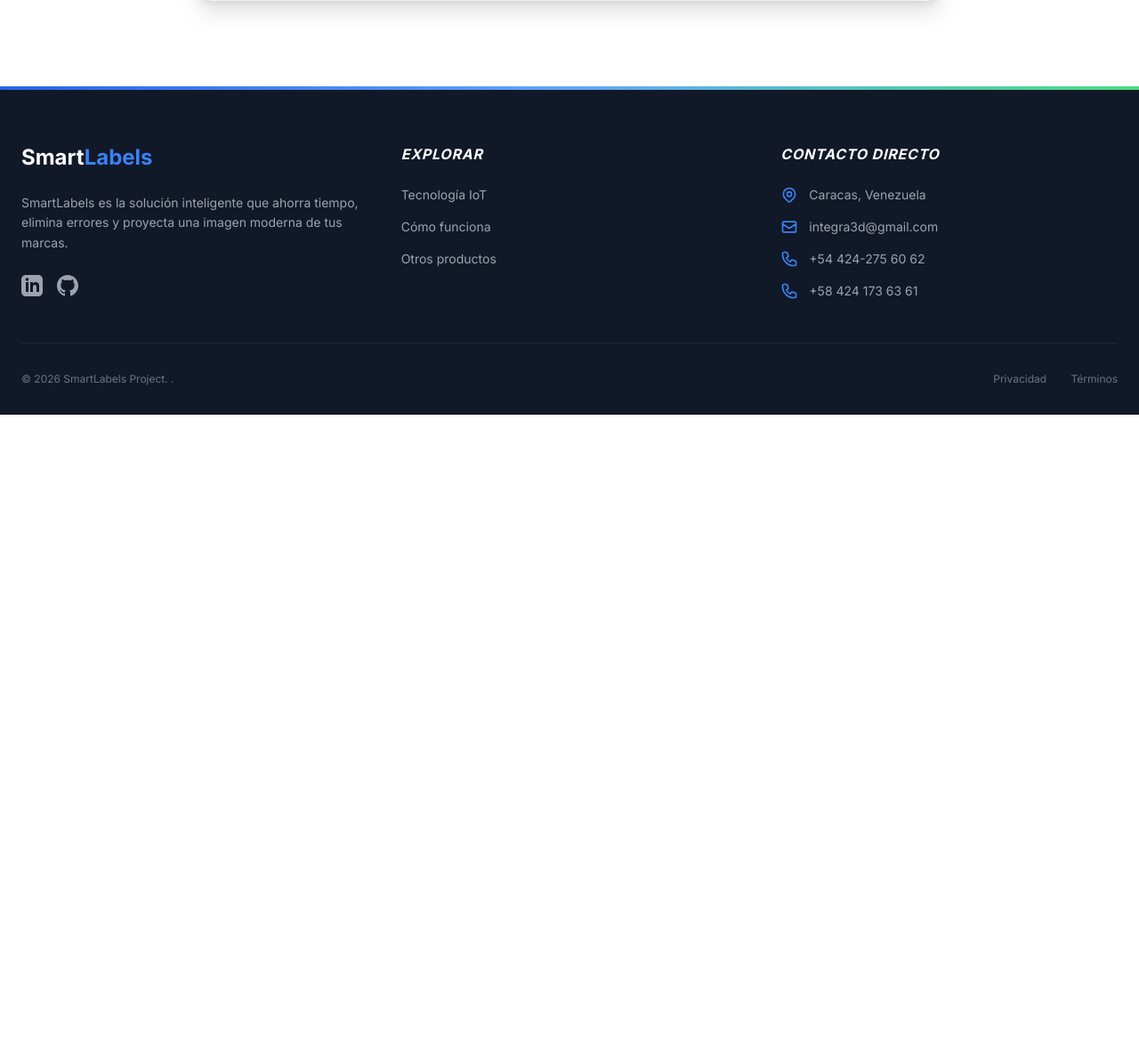
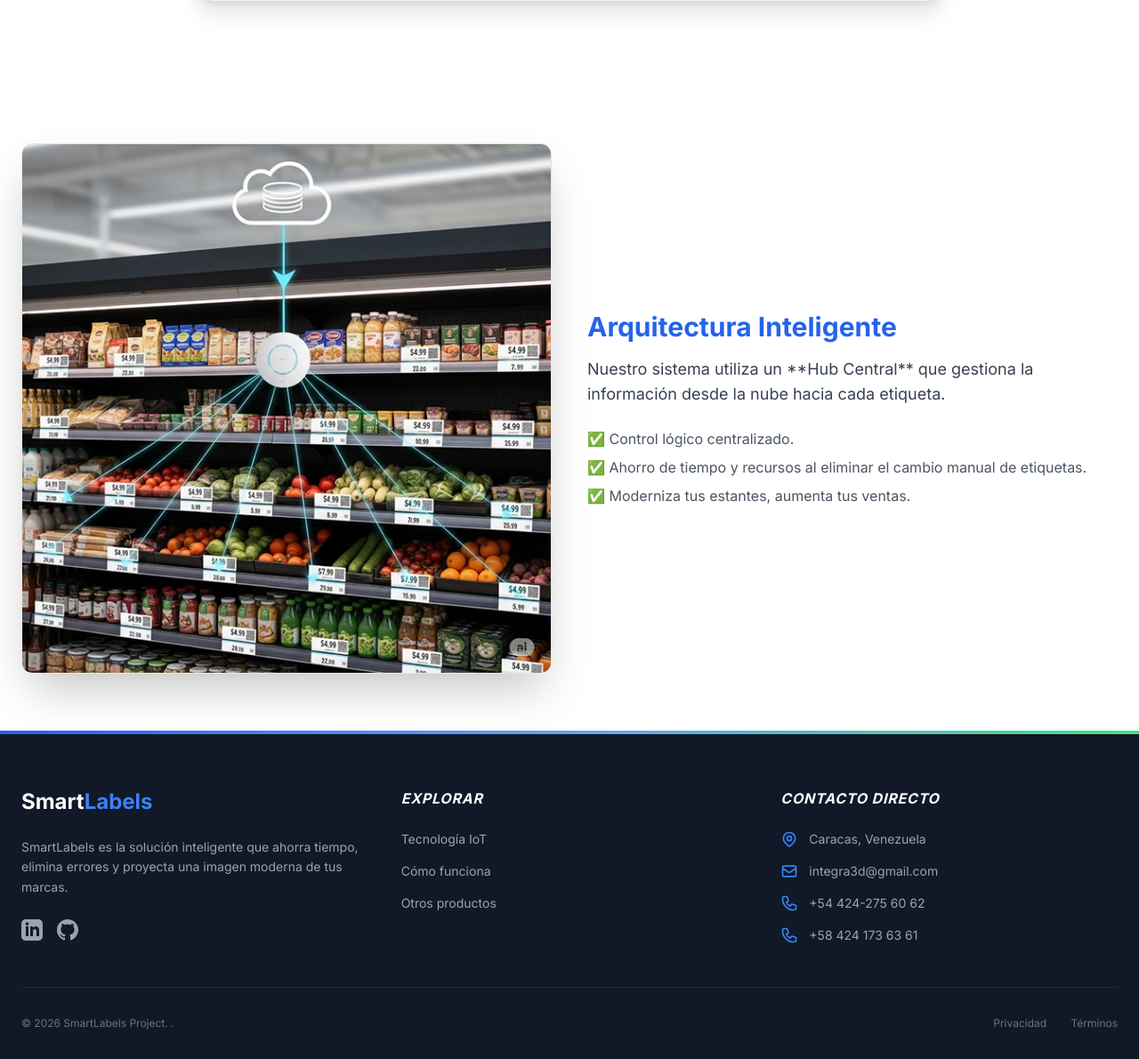
Before and after one commit to mtch-proyectos/smart_labels_web, a Node server app: page / in a window 1280 px wide. Shown: the part 2549-3739 px from the top of the page at 89% size. Before the commit the page ends 3015 px from the top, so only its background shows below. Run offline with Node 20, Linux system fonts and the light colour scheme; some libraries are stand-ins or nearby versions.

Commit message:
Agregar imagen del sistema

```diff
--- a/views/index.ejs
+++ b/views/index.ejs
@@ -147,7 +147,29 @@
             </div>
         </section>
     </main>
+    <section class="bg-white py-16 px-6">
+        <div class="container mx-auto flex flex-col md:flex-row items-center gap-10">
 
+            <div class="md:w-1/2">
+                <img src="/images/estantes.jpg"
+                    alt="Esquema del Sistema SmartLabels"
+                    class="rounded-xl shadow-2xl w-full border border-gray-200">
+            </div>
+
+            <div class="md:w-1/2">
+                <h2 class="text-3xl font-bold text-blue-600 mb-4">Arquitectura Inteligente</h2>
+                <p class="text-gray-700 text-lg mb-6">
+                    Nuestro sistema utiliza un **Hub Central** que gestiona la información desde la nube hacia cada etiqueta.
+                </p>
+                <ul class="space-y-2 text-gray-600">
+                    <li class="flex items-center">✅ Control lógico centralizado.</li>
+                    <li class="flex items-center">✅ Ahorro de tiempo y recursos al eliminar el cambio manual de etiquetas.</li>
+                    <li class="flex items-center">✅ Moderniza tus estantes, aumenta tus ventas.</li>
+                </ul>
+            </div>
+
+        </div>
+    </section>
     <%- include('partials/footer') %>
     <button id="toTop" class="fixed bottom-8 right-8 bg-blue-600 text-white p-3 rounded-full shadow-2xl opacity-0 transition-opacity duration-300 z-50 hover:bg-blue-700">
         <svg class="w-6 h-6" fill="none" stroke="currentColor" viewBox="0 0 24 24">
```
Also changed, not shown: public/images/diagrama.bmp (renamed from public/img/diagrama.bmp), public/images/estantes.jpg (renamed from public/img/estantes.jpg).
